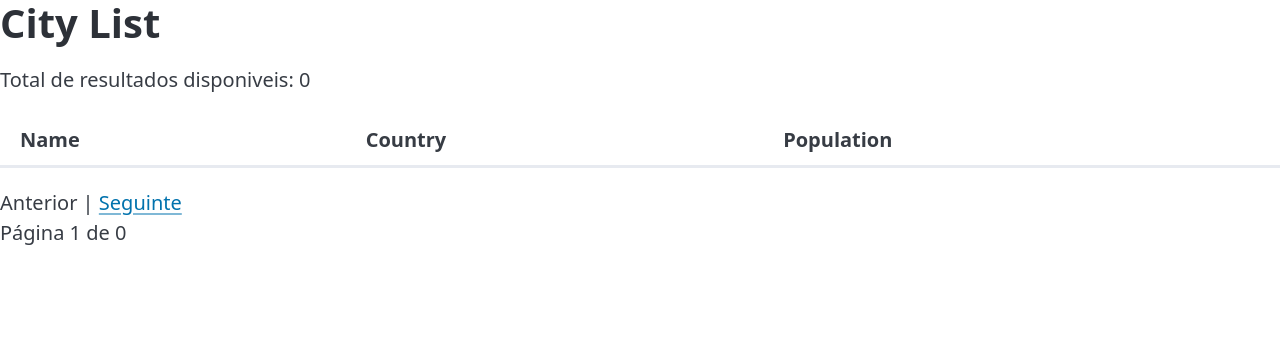
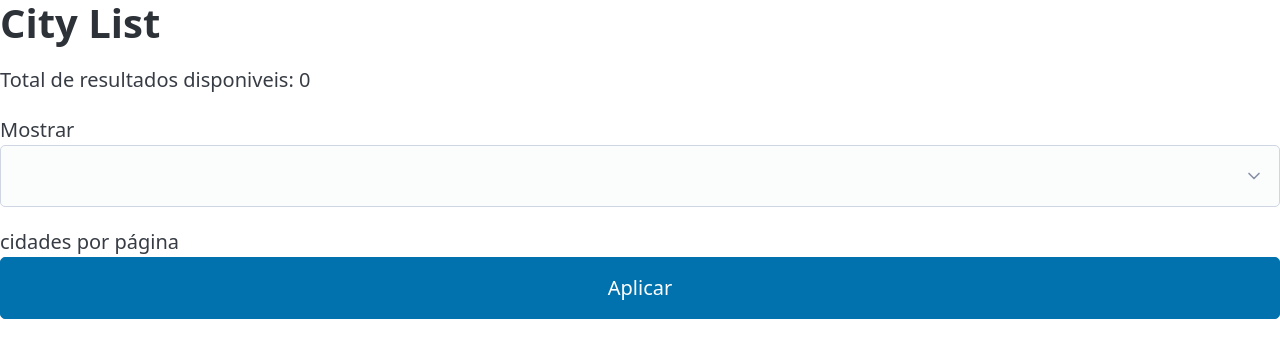
Before and after one commit to eXclus1on/laravel-main, a Laravel app: page /paginatedCities in a window 1280 px wide. Shown: the top 339 px of the page. Run offline with Laravel 12, Linux system fonts and the light colour scheme; data that the repository does not hold is empty; some libraries are stand-ins or nearby versions.

Commit message:
"Added a form to allow selecting the number of cities to show per page in the paginated city list"
This commit adds a form to the paginatedCities.blade.php view that allows the user to select the number of cities they want to show per page. The form contains a dropdown with options for 20, 50, and 100 cities per page, as well as a submit button to apply the selected option. The purpose of this change is to give users more control over the amount of data displayed on each page of the city list.

```diff
--- a/l3-controllers/resources/views/paginatedCities.blade.php
+++ b/l3-controllers/resources/views/paginatedCities.blade.php
@@ -11,6 +11,18 @@
 <body>
     <h1>City List</h1>
     <p>Total de resultados disponiveis: {{ $total }}</p>
+
+        <form method="GET" action="">
+            Mostrar
+            <select name="per_page">
+                <option value="20"</option>
+                <option value="50"</option>
+                <option value="100"</option>
+            </select>
+            cidades por página
+            <button type="submit">Aplicar</button>
+        </form>
+
     <table>
         <thead>
             <tr>
```
